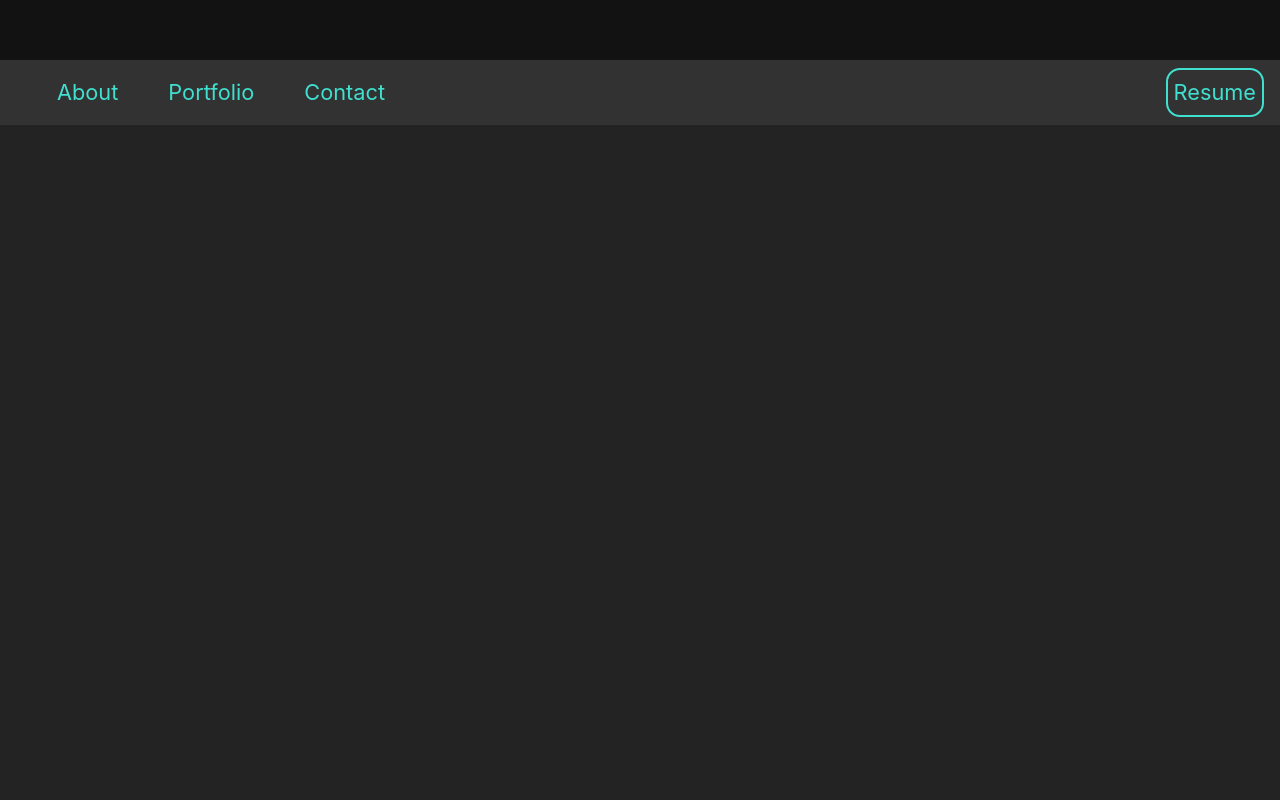
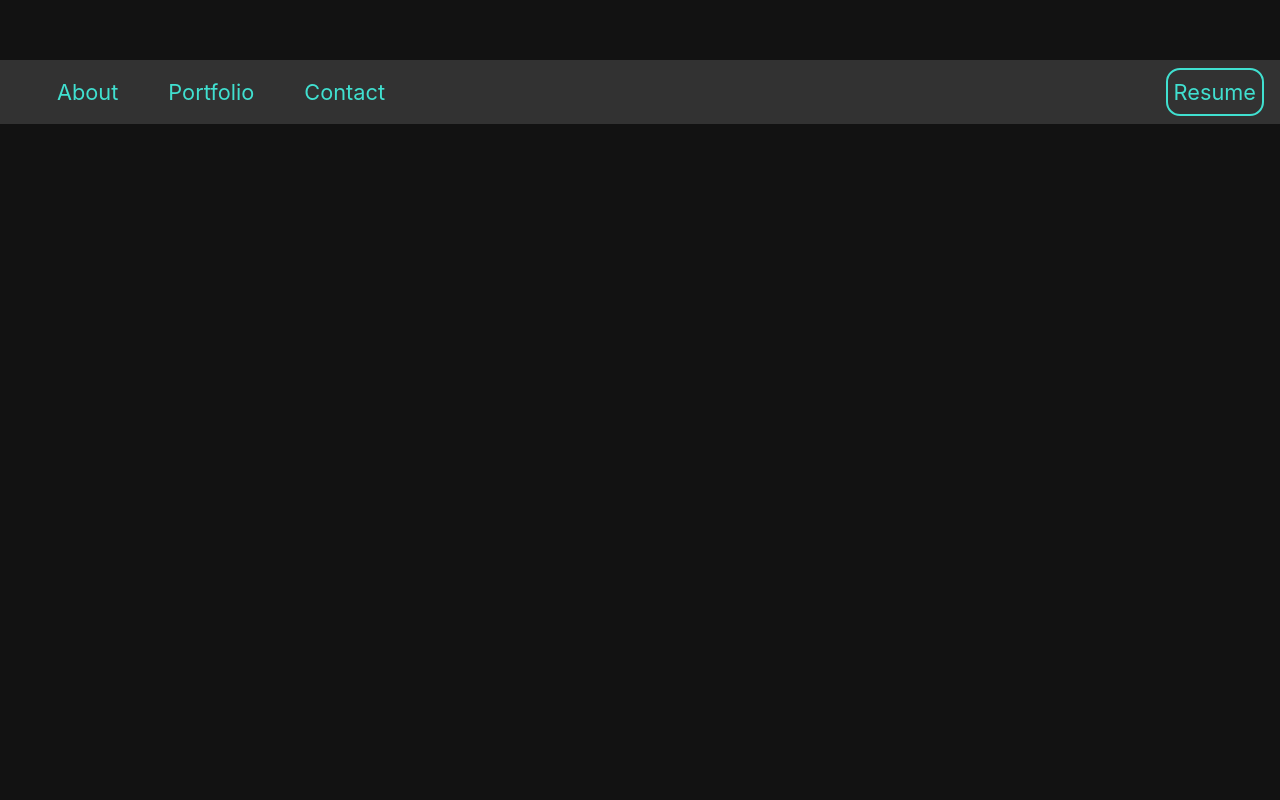
Before and after one commit to colin-mosley/colin-portfolio, a React (Create React App) app: page / in a window 1280 px wide. Shown: the part 740-1540 px from the top of the page. Built offline with nearby package versions, Linux system fonts and the light colour scheme.

Commit message:
changed resume and made adjustments to spacing

```diff
--- a/src/styles/App.scss
+++ b/src/styles/App.scss
@@ -35,7 +35,7 @@
   position: relative; /* Set the navbar to fixed position */
   top: 0; /* Position the navbar at the top of the page */
   z-index: 1;
-  height: 65px;
+  height: 8vh;
   width: 100%; /* Full width */
 }
 
@@ -43,13 +43,17 @@
   max-width: 0;
   overflow: hidden;
   color: white;
-  transition: all 0.5s;
+  transition: all 0.3s;
   font-size: 1.7vw;
 }
 
 .fixed-nav #main-nav .home-logo {
   max-width: 500px;
   font-weight: bolder;
+}
+
+.fixed-nav #main-nav .home-logo:hover {
+  font-size: 1.9vw;
 }
 
 .fixed-nav #main-nav {
@@ -77,6 +81,7 @@
 #main-nav .nav-link:hover {
   font-size: 1.9vw;
   color:white;
+  transition: all 0.3s;
 }
 
 #main-nav .resume-link {
--- a/src/styles/about.css
+++ b/src/styles/about.css
@@ -1,9 +1,11 @@
 #about {
-    background: rgb(35, 35, 35);
+    /* background: rgb(35, 35, 35); */
+    background: rgb(18, 18, 18);
     color:white;
   }
 
 #about-page {
+    height: 110vh;
     display: grid;
     grid-template-areas:
     "a a a"
@@ -13,8 +15,8 @@
     "b h h"
     "b i i"
     "j j j";
-    grid-template-rows: 150px 75px 50px 50px 200px 75px 150px;
-    /* grid-template-rows: 0.2fr 0.1fr 0.066fr 0.066fr 0.275fr 0.1fr 0.2fr; */
+    /* grid-template-rows: 150px 75px 50px 50px 200px 75px 200px; */
+    grid-template-rows: 0.2fr 0.1fr 0.0625fr 0.0625fr 0.275fr 0.1fr 0.2fr;
     grid-template-columns: 0.4fr 0.3fr 0.3fr;
     width: 80vw;
     margin: auto;
@@ -31,7 +33,7 @@
 #image {
     grid-area: b;
     width: 15vw;
-    height: 60vh;
+    height: 100%;
     margin: auto;
 }
 
@@ -61,6 +63,7 @@
     grid-area: j;
     text-align: center;
     margin: auto;
+    margin-top: 7%;
 }
 
 .skills-title {
--- a/src/styles/contact.css
+++ b/src/styles/contact.css
@@ -1,12 +1,12 @@
 #contact {
     text-align: center;
-    background: rgb(35, 35, 35);
+    background: rgb(18, 18, 18);
     color:white;
 }
 
 .contact-page {
     position: relative;
-    height: 800px;
+    height: 110vh;
 }
 
 .contact-content{
--- a/src/styles/portfolio.css
+++ b/src/styles/portfolio.css
@@ -8,28 +8,29 @@
     grid-template-areas:
     "title"
     "slider";
-    grid-template-rows: 120px 1fr;
+    grid-template-rows: 0.1fr 0.9fr;
     grid-template-columns: 1fr;
+    height: 100vh;
     width: 100%;
     margin: auto;
 }
 
 .portfolio-title {
     grid-area: title;
-    margin-top: 8vh;
+    margin-top: 10vh;
     margin-left: 10vw;
     font-size: 3vw;
 }
 
 #portfolio .slider {
-    margin-top: 4vh;
+    margin-top: 5vh;
     margin-bottom: 10vh;
 }
 
 .awssld {
     margin: auto;
     --slider-height-percentage: 60%;
-    width: 70vw;
+    width: 65vw;
     --organic-arrow-thickness: 7px;
     --organic-arrow-border-radius: 0px;
     --organic-arrow-height: 49px;
@@ -84,7 +85,7 @@
     text-align: center;
 }
 .project-image {
-    width: 50vw;
+    width: 60%;
 }
 .demo-modal .modal-content .modal-body img {
     width: 100%;
```
Also changed, not shown: src/styles/dist/App.css, 1 other file (tests, documents, lock files or other folders).
